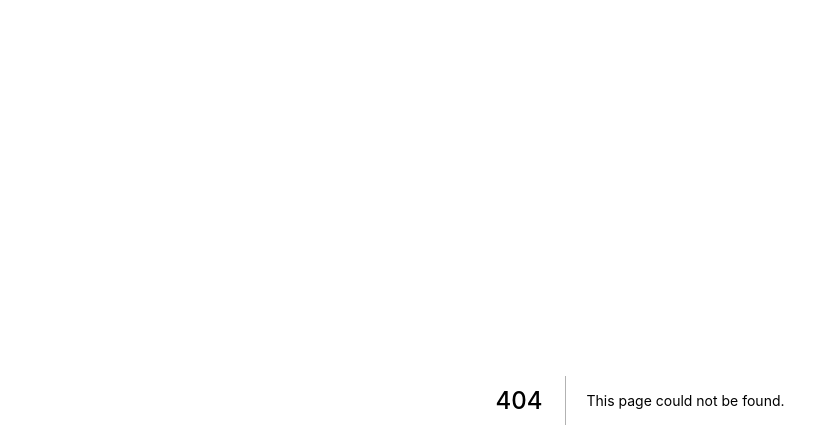
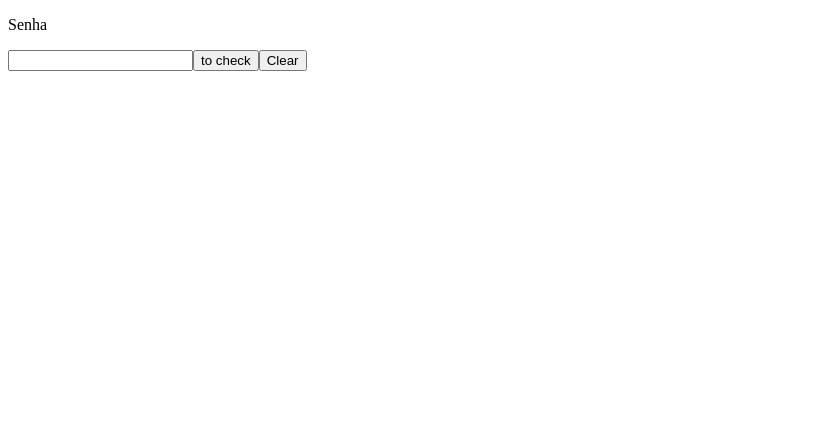
Before and after one commit to ricardosousabr/workout-usestates, a Next.js app: page /passwordchecker in a window 1280 px wide. Before the commit this address had no page. Shown: the top 448 px of the page, without its empty margins (0-839 px from the left). Built offline with nearby package versions, Linux system fonts and the light colour scheme.

Commit message:
feat: create a password checker

```diff
--- a/pages/form.js
+++ b/pages/form.js
@@ -36,7 +36,7 @@ function Form() {
   }
 
   function store(key, value) {
-    if (age >= 18) {
+    if (age >= 18 && password == 8) {
       localStorage.setItem(key, value)
     } else {
       alert("Não são permitidos usuarios menores de 18 anos")
--- /dev/null
+++ b/pages/passwordchecker.js
@@ -0,0 +1,23 @@
+import React, { useState, useEffect } from "react";
+
+function PasswordChecker() {
+  const [password, setPassword] = useState("")
+
+  function checker() {
+    if (password >= 8) {
+      alert("ola")
+    }
+
+  }
+
+  return (
+    <div>
+      <p>Senha {password}</p>
+      <input type="text" onChange={(event) => setPassword(event.target.value)} />
+      <button onClick={checker}>to check</button>
+      <button onClick={() => setPassword("")}>Clear</button>
+    </div>
+  )
+}
+
+export default PasswordChecker;
```
